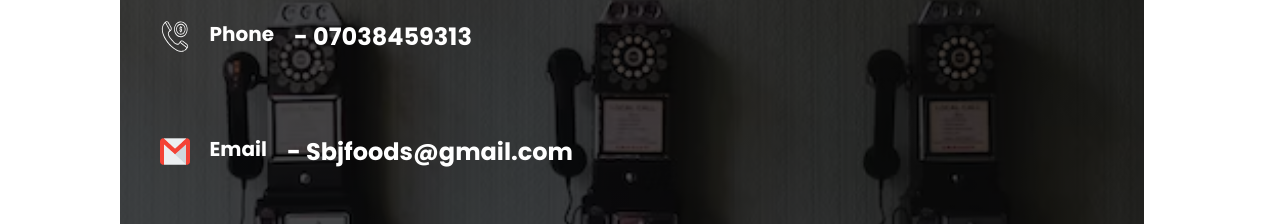
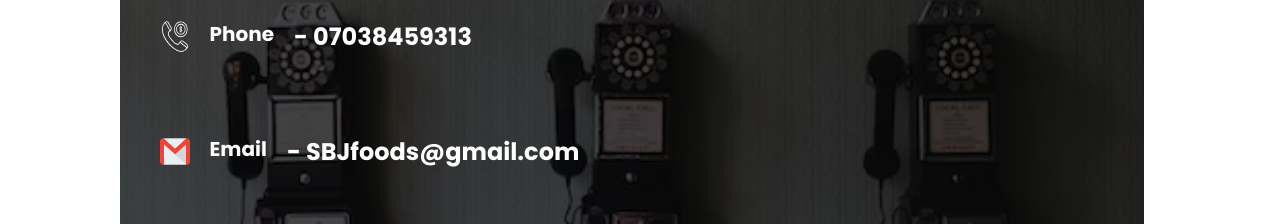
Before and after one commit to JonathanDunmomi/SBJ-PROJECT, a plain HTML site: page index.html in a window 1280 px wide. Shown: the part 2035-2259 px from the top of the page. Drawn offline with Linux system fonts and the light colour scheme.

Commit message:
my commit

```diff
--- a/index.html
+++ b/index.html
@@ -64,7 +64,7 @@
         <div class="call-2">
            <img src="image/gmail.png" alt="" width="3%">
             <h1>Email</h1>
-            <h2>-  Sbjfoods@gmail.com</h2>
+            <h2>-  SBJfoods@gmail.com</h2>
         </div>
     </section>
 
```
